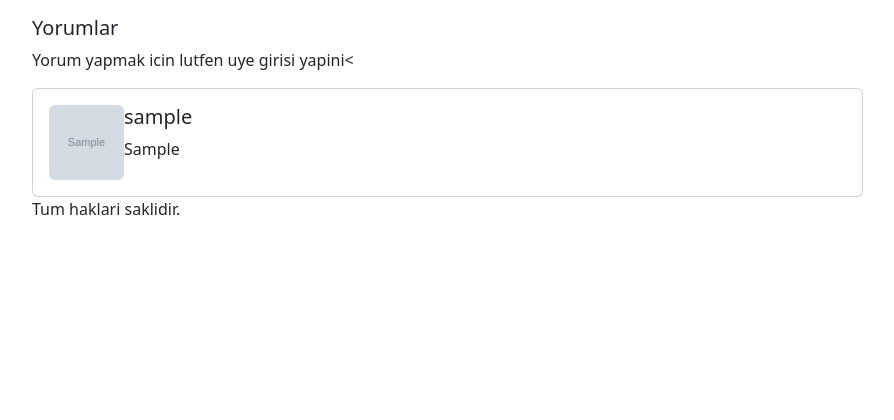
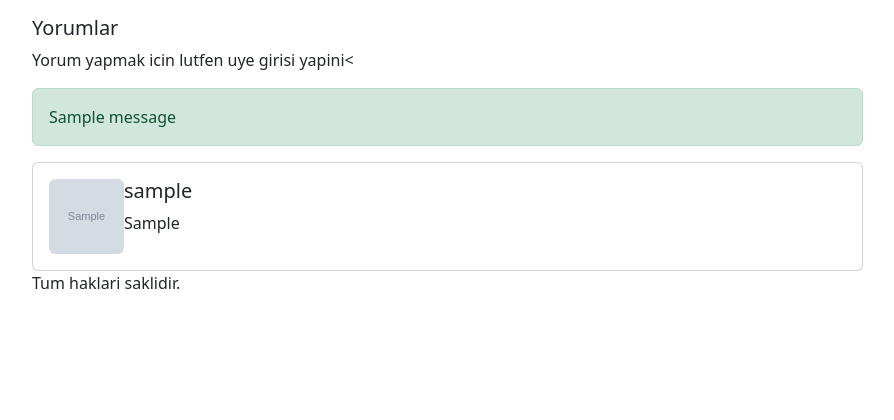
Before and after one commit to cagri-eroglu/django-web, a Django app: a page that uses blog/templates/pages/detay.html in a window 1280 px wide. Shown: the part 339-759 px from the top of the page, without its empty margins (50-944 px from the left). Run offline with Django 3.2, Linux system fonts and the light colour scheme; tables that the repository leaves empty hold one stand-in row (values such as "Sample post"); grey boxes marked "Sample" are stand-in pictures; one stand-in notice (Sample message) is shown; some libraries are stand-ins or nearby versions.

Commit message:
message framwerok implemente edildi

```diff
--- a/blog/templates/pages/detay.html
+++ b/blog/templates/pages/detay.html
@@ -49,8 +49,18 @@
 
 {% endif %}
 
+
+
+{% if messages %}
+<div class="alert alert-success" role="alert">
+  {% for message in messages %}
+   {{ message }}
+  {% endfor %}
+</div>
+{% endif %}
+
+
 {% for yorum in yorumlar %}
-
 <div class="card">
     <div class="card-body" style="display:flex;flex-direction: row;">
         <div>
--- a/blog/views/yorum_sil.py
+++ b/blog/views/yorum_sil.py
@@ -1,13 +1,14 @@
 from django.contrib.auth.decorators import login_required
 from blog.models import YorumModel
 from django.shortcuts import get_object_or_404,redirect
-
+from django.contrib import messages
 
 @login_required(login_url='/')
 def yorum_sil(request,id):
     yorum = get_object_or_404(YorumModel,id=id)
     if yorum.yazan==request.user or yorum.yazi.yazar==request.user:
         yorum.delete()
+        messages.success(request,'Yorum basariyla silindi')
         return redirect('detay',slug=yorum.yazi.slug)
 
     return redirect('anasayfa')
```
